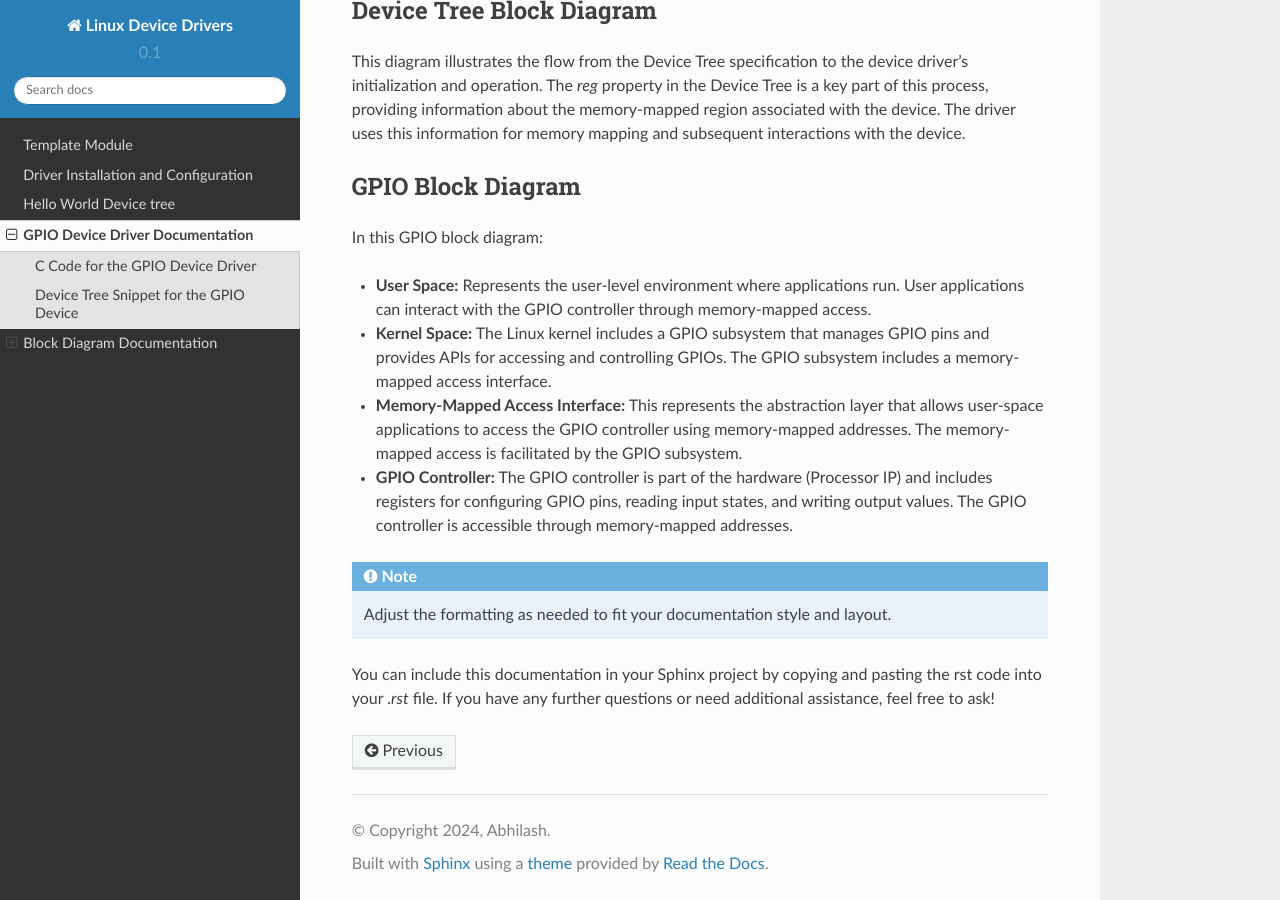
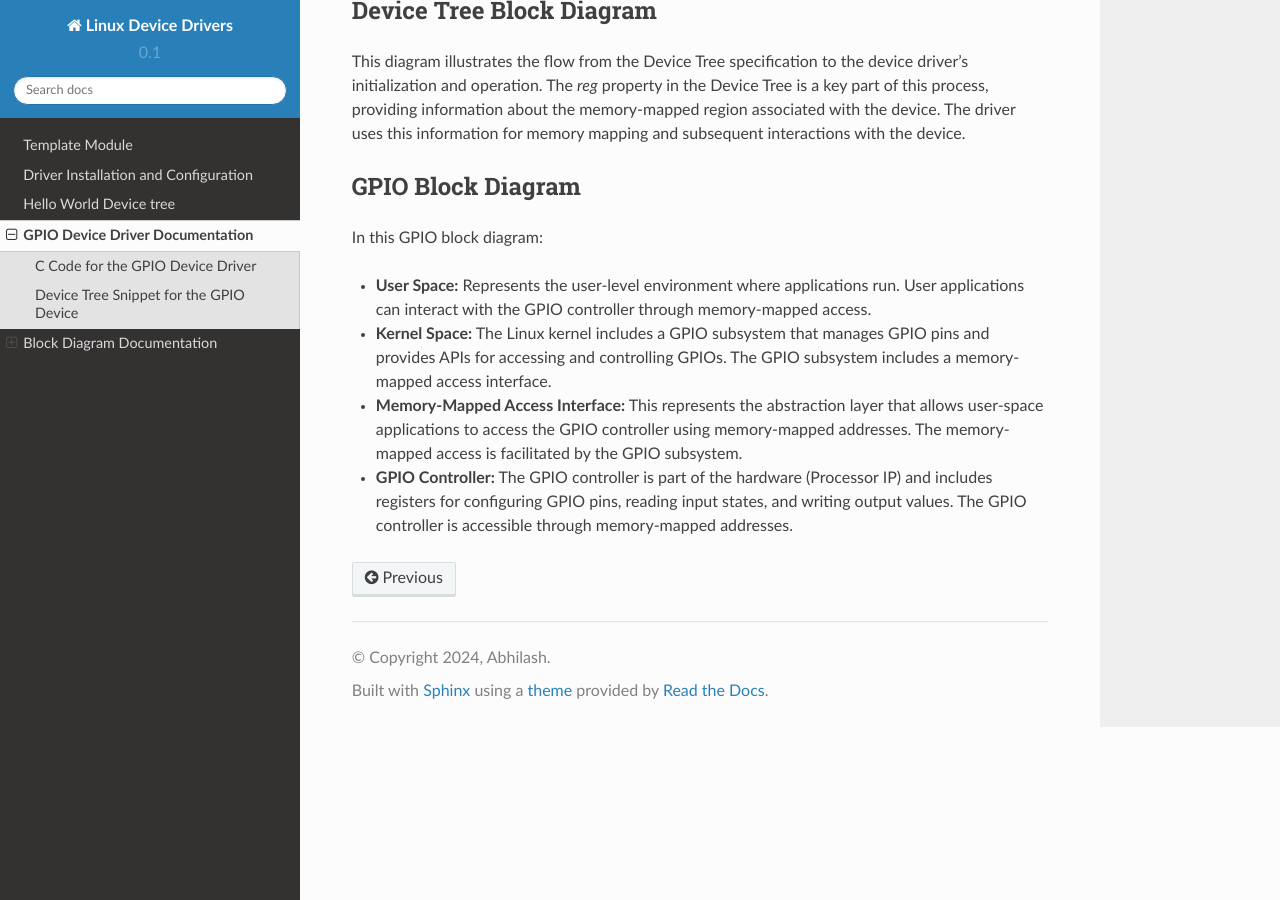
Before and after one commit to abhilashsagar/linuxdd, a Sphinx documentation site: the page built from doc/gpiodriver.rst, in a window 1280 px wide and 900 px high, scrolled down 1960 px. Built offline with Sphinx 7.4.7 and the Read the Docs theme 2.0.0, drawn with Linux system fonts in a browser that asks for light colours.

Commit message:
Update gpiodriver.rst

```diff
--- a/doc/gpiodriver.rst
+++ b/doc/gpiodriver.rst
@@ -195,8 +195,3 @@ In this GPIO block diagram:
 - **Memory-Mapped Access Interface:** This represents the abstraction layer that allows user-space applications to access the GPIO controller using memory-mapped addresses. The memory-mapped access is facilitated by the GPIO subsystem.
 
 - **GPIO Controller:** The GPIO controller is part of the hardware (Processor IP) and includes registers for configuring GPIO pins, reading input states, and writing output values. The GPIO controller is accessible through memory-mapped addresses.
-
-.. note::
-    Adjust the formatting as needed to fit your documentation style and layout.
-
-You can include this documentation in your Sphinx project by copying and pasting the rst code into your `.rst` file. If you have any further questions or need additional assistance, feel free to ask!
```
